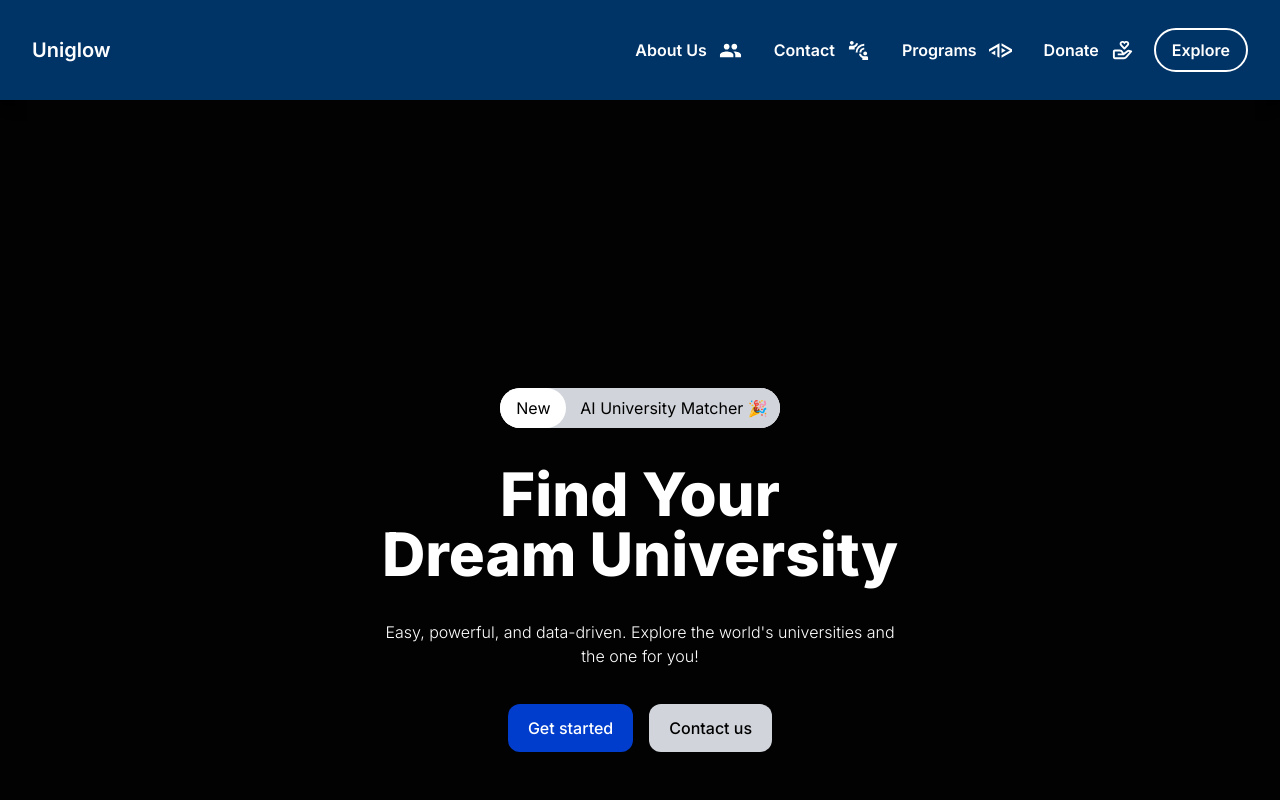
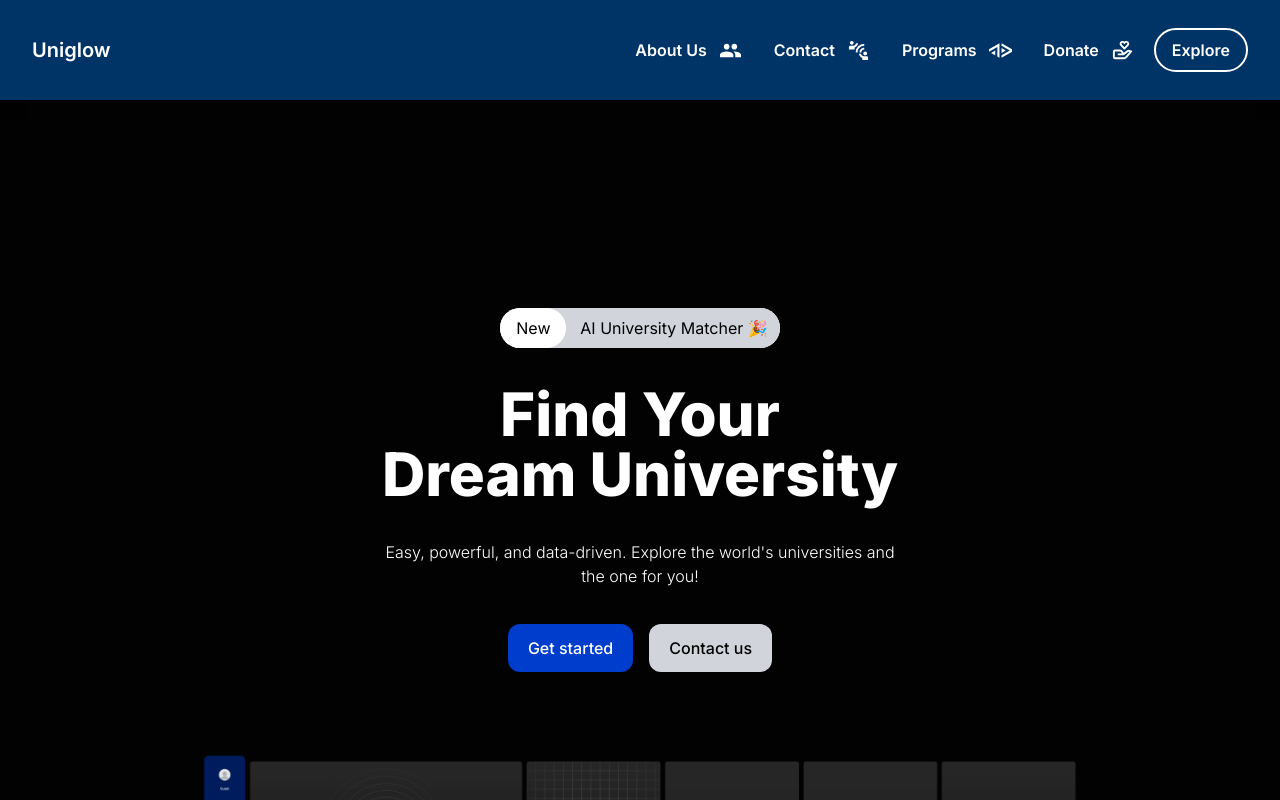
Before and after one commit to ebeeyuuu/react-uniglow, a Next.js app: page / in a window 1280 px wide. Shown: the top 800 px of the page. Built offline with nearby package versions, Linux system fonts and the light colour scheme.

Commit message:
modified hero.tsx

```diff
--- a/src/app/components/LandingPage/Hero.tsx
+++ b/src/app/components/LandingPage/Hero.tsx
@@ -7,7 +7,7 @@ import preview from "@/images/preview.png";
 
 const Hero = () => {
   return (
-    <div className="w-full h-full flex flex-col gap-9 max-md:gap-1 smooth-animation mt-72 justify-center items-center">
+    <div className="w-full h-full flex flex-col gap-9 max-md:gap-1 smooth-animation mt-52 justify-center items-center">
       <div className="relative flex flex-row justify-center scale-100 max-md:scale-[80%] smooth-animation items-center gap-x-0 bg-white rounded-full">
         <div className="absolute left-0 top-0 text-base bg-white text-black px-4 py-2 rounded-full z-10">
           New
```
